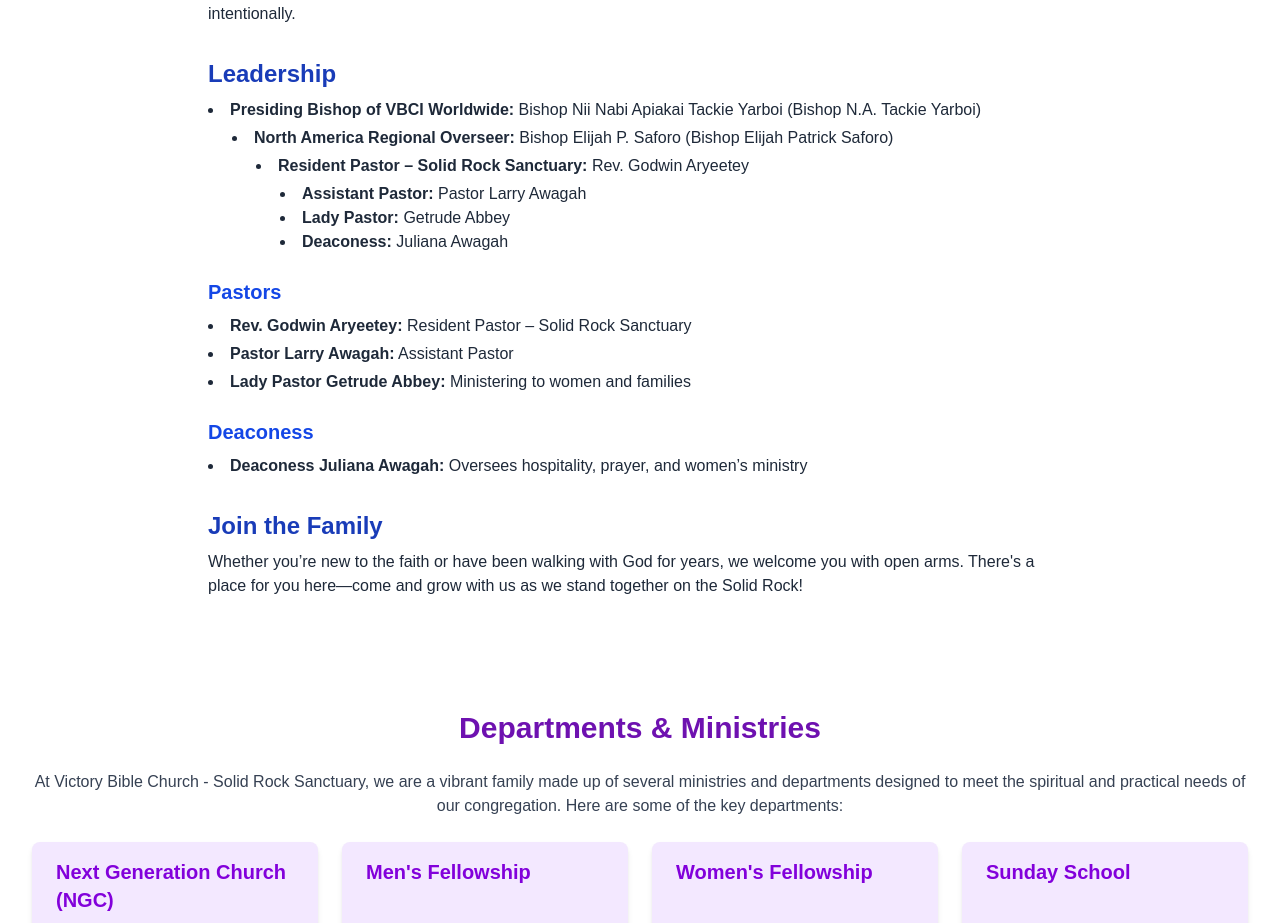
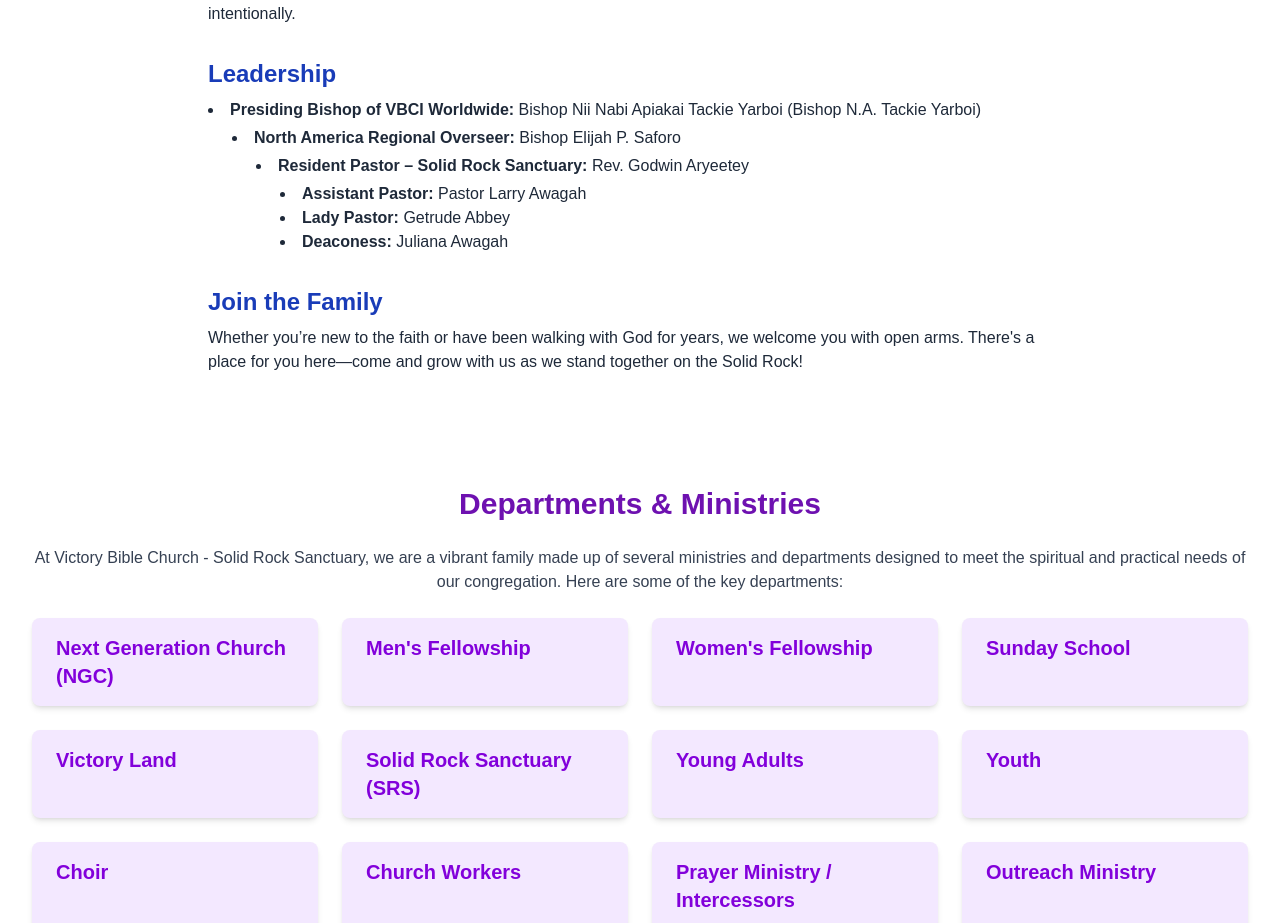
Before and after one commit to Ebaah98/victory_bible_church, a Next.js app: page / in a window 1280 px wide. Shown: the part 2001-2924 px from the top of the page. Built offline with nearby package versions, Linux system fonts and the light colour scheme.

Commit message:
Update About.tsx

```diff
--- a/src/components/About.tsx
+++ b/src/components/About.tsx
@@ -71,7 +71,6 @@
 
         <section className="mb-8">
           <h2 className="text-2xl font-semibold text-blue-800 mb-2">Leadership</h2>
-
           <ul className="list-disc list-inside space-y-2">
             <li>
               <span className="font-semibold">Presiding Bishop of VBCI Worldwide:</span>{" "}
@@ -79,7 +78,7 @@
               <ul className="list-disc list-inside ml-6 mt-1">
                 <li>
                   <span className="font-semibold">North America Regional Overseer:</span>{" "}
-                  Bishop Elijah P. Saforo (Bishop Elijah Patrick Saforo)
+                  Bishop Elijah P. Saforo
                   <ul className="list-disc list-inside ml-6 mt-1">
                     <li>
                       <span className="font-semibold">Resident Pastor – Solid Rock Sanctuary:</span>{" "}
@@ -104,22 +103,6 @@
               </ul>
             </li>
           </ul>
-
-          <div className="mt-6">
-            <h3 className="text-xl font-semibold text-blue-700">Pastors</h3>
-            <ul className="list-disc list-inside space-y-1 mt-2">
-              <li><strong>Rev. Godwin Aryeetey:</strong> Resident Pastor – Solid Rock Sanctuary</li>
-              <li><strong>Pastor Larry Awagah:</strong> Assistant Pastor</li>
-              <li><strong>Lady Pastor Getrude Abbey:</strong> Ministering to women and families</li>
-            </ul>
-          </div>
-
-          <div className="mt-6">
-            <h3 className="text-xl font-semibold text-blue-700">Deaconess</h3>
-            <ul className="list-disc list-inside space-y-1 mt-2">
-              <li><strong>Deaconess Juliana Awagah:</strong> Oversees hospitality, prayer, and women’s ministry</li>
-            </ul>
-          </div>
         </section>
 
         <section>
```
